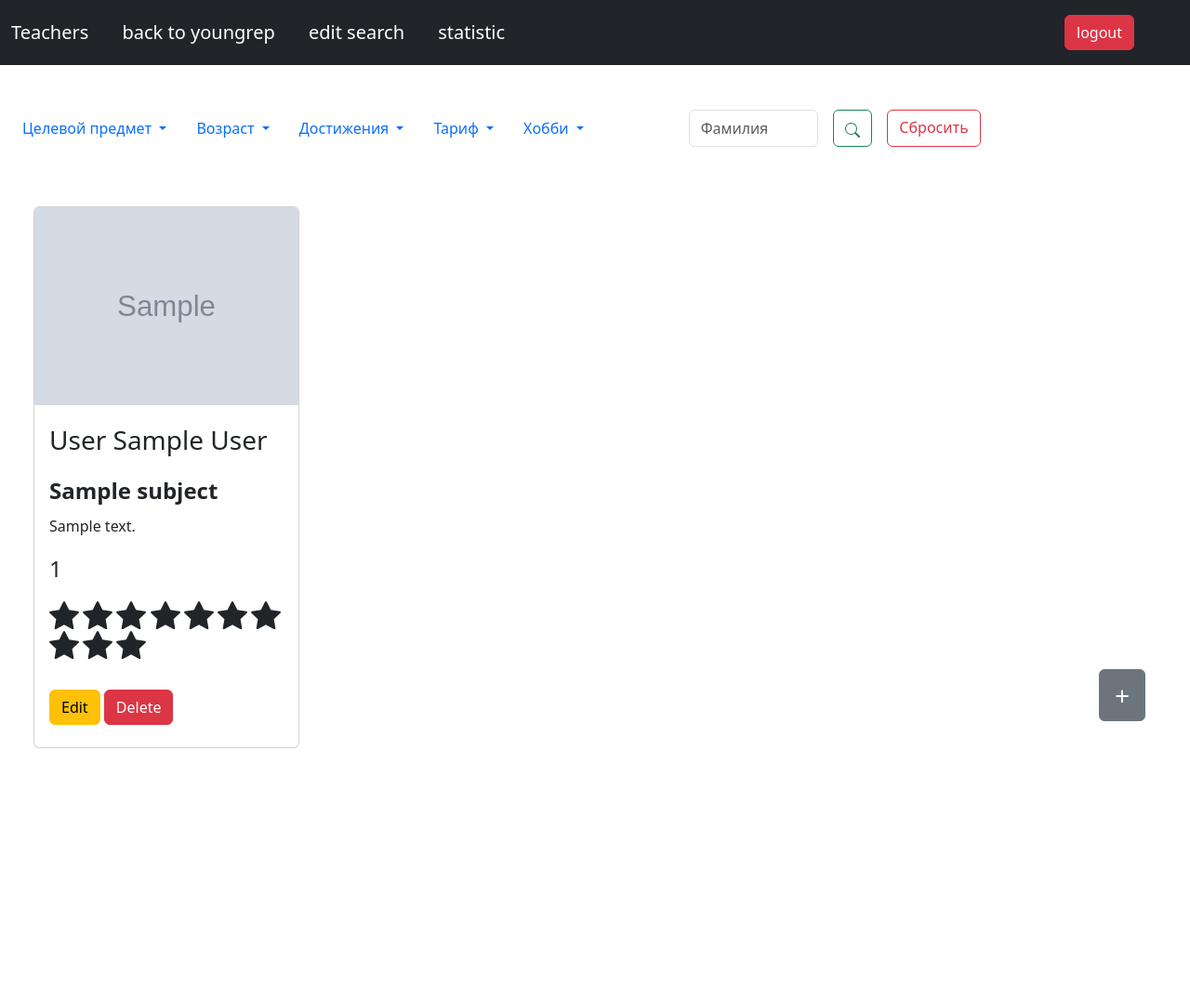
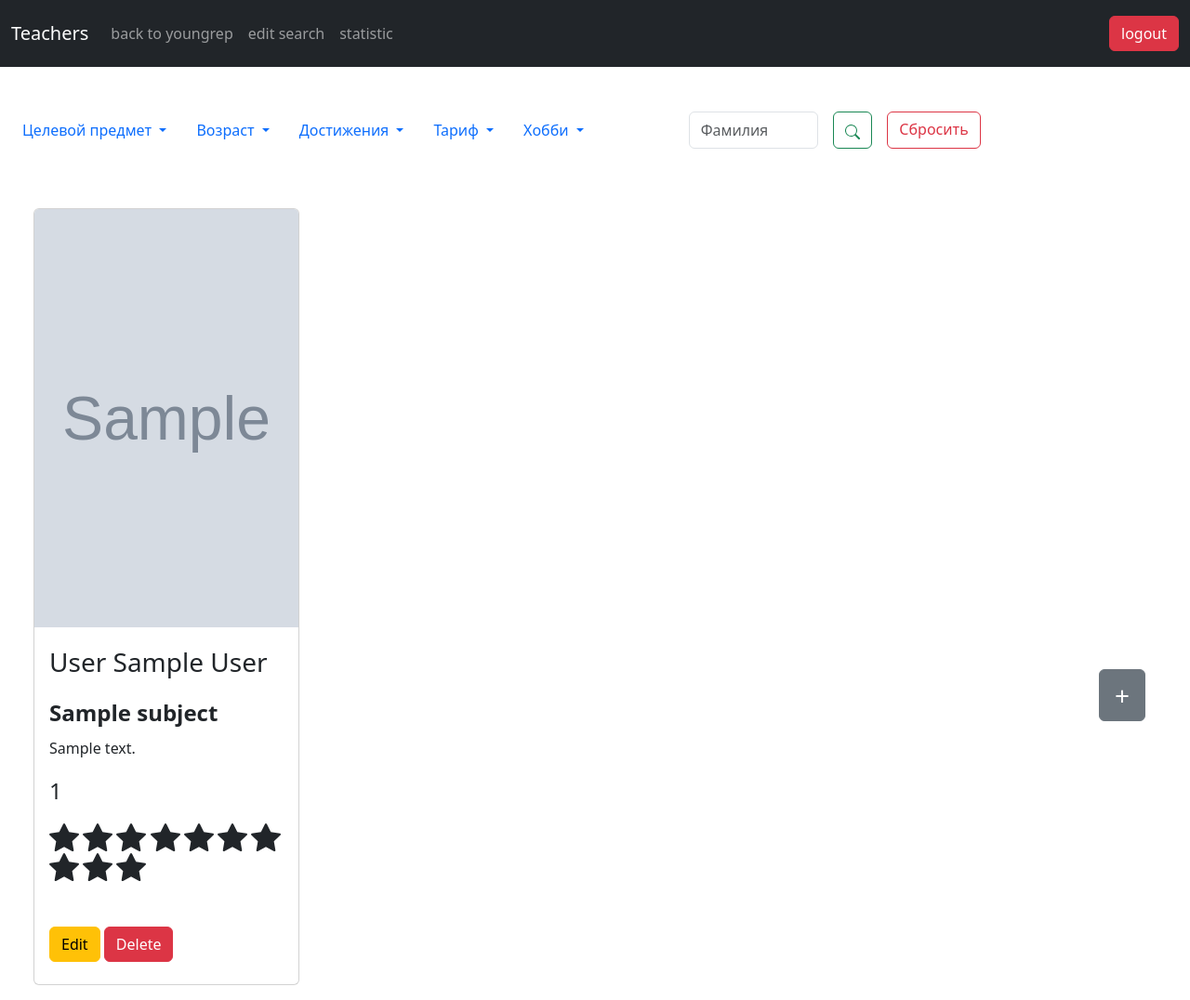
Before and after one commit to DaniilRoitenberg688/youngrep1, a Flask app: page /admin/ in a window 1280 px wide. Shown: the whole page at 93% size. Before the commit the page ends 805 px from the top, so only its background shows below. Run offline with Flask 3, Linux system fonts and the light colour scheme; a user stored in the database is signed in; tables that the repository leaves empty hold one stand-in row (values such as "Sample post"); grey boxes marked "Sample" are stand-in pictures.

Commit message:
interface update

```diff
--- a/app/admin/routes.py
+++ b/app/admin/routes.py
@@ -322,5 +322,4 @@ def add_search():
 @bp.route('/statistic')
 def statistic():
     pages = Page.query.all()
-    print(pages)
     return render_template('admin/statistic.html', title='statistic', pages=pages)
--- a/app/templates/admin/add_teacher.html
+++ b/app/templates/admin/add_teacher.html
@@ -4,7 +4,7 @@
     <div class="container">
         <div class="row">
             <div class="container position-relative">
-                <div class="card col-12 col-lg-5 col-md-6 col-sm-6 px-4 py-4 my-5 position-absolute start-50 translate-middle-x">
+                <div class="card col-12 col-lg-7 col-md-10 col-sm-12 px-4 py-4 my-5 position-absolute start-50 translate-middle-x">
                     <h1 class="mb-4">Add Teacher</h1>
                     <form method="post" novalidate action="" enctype="multipart/form-data">
                         {{ form.hidden_tag() }}
--- a/app/templates/admin/base.html
+++ b/app/templates/admin/base.html
@@ -14,18 +14,29 @@
 </head>
 <body>
 <header>
-    <nav class="navbar navbar-dark bg-dark py-3">
-        <div class="container-fluid">
-            <div>
-                <a class="navbar-brand mt-3" href="{{ url_for('admin.index') }}">Teachers</a>
-                <a class="navbar-brand ms-3" href="{{ url_for('main.index') }}">back to youngrep</a>
-                <a class="navbar-brand ms-3" href="{{ url_for('admin.edit_search') }}">edit search</a>
-                <a class="navbar-brand ms-3" href="{{ url_for('admin.statistic') }}">statistic</a>
+    <nav class="navbar navbar-dark bg-dark py-3 navbar-expand-lg ">
+        <div class="container-fluid collapse ">
+            <button class="navbar-toggler" type="button" data-bs-toggle="collapse" data-bs-target="#data"
+                    aria-controls="navbarTogglerDemo01" aria-expanded="false" aria-label="Toggle navigation">
+                <span class="navbar-toggler-icon"></span>
+            </button>
+            <div class="collapse navbar-collapse text-center" id="data">
+                <a class="navbar-brand" href="{{ url_for('admin.index') }}">Teachers</a>
+                <ul class="navbar-nav me-auto mb-2 mb-lg-0">
+                    <li class="nav-item">
+                        <a class="nav-link" href="{{ url_for('main.index') }}">back to youngrep</a>
+                    </li>
+                    <li class="nav-item">
+                        <a class="nav-link" href="{{ url_for('admin.edit_search') }}">edit search</a>
+                    </li>
+                    <li class="nav-item">
+                        <a class="nav-link" href="{{ url_for('admin.statistic') }}">statistic</a>
+                    </li>
+                </ul>
+                <a class="btn btn-danger" href="{{ url_for('admin.logout') }}">logout</a>
 
             </div>
-            <div>
-                <a class="btn btn-danger me-5" href="{{ url_for('admin.logout') }}">logout</a>
-            </div>
+
         </div>
     </nav>
 </header>
--- a/app/templates/admin/edit_search.html
+++ b/app/templates/admin/edit_search.html
@@ -2,7 +2,7 @@
 
 {% block content %}
     <h1 class="ms-5 mt-4 mb-5">Edit search parameters</h1>
-    <div class="ms-5">
+    <div class=" container ms-5 col-lg-12 col-sm-12 col-md-12">
         <form method="post" novalidate action="">
             {{ form.hidden_tag() }}
         <div class="mb-4">
--- a/app/templates/admin/edit_teacher.html
+++ b/app/templates/admin/edit_teacher.html
@@ -1,10 +1,10 @@
 {% extends "admin/base.html" %}
 
 {% block content %}
-    <div class="container-fluid col-lg-5 col-sm-12">
+    <div class="container-fluid">
         <div class="">
             <div class="container position-relative">
-                <div class="card col-12 col-lg-5 col-md-12 col-sm-12 px-4 py-4 my-5 position-absolute start-50 translate-middle-x">
+                <div class="card col-12 col-lg-7 col-md-10 col-sm-12 px-4 py-4 my-5 position-absolute start-50 translate-middle-x">
                     <h1 class="mb-4">Edit Teacher</h1>
                     <form method="post" novalidate action="" enctype="multipart/form-data">
                         {{ form.hidden_tag() }}
@@ -46,7 +46,7 @@
                         <div class="mb-5">
                             {{ form.image.label }}
                             {{ form.image(class="form-control", type='file', accept='image/*') }}
-                            <img src="{{ form.image_path }}" class="mt-2" style="max-width: 500px; height: auto">
+                            <img src="{{ form.image_path }}" class="mt-2 w-100" style="">
                         </div>
 
                         <div class="mb-5">
--- a/app/templates/admin/index.html
+++ b/app/templates/admin/index.html
@@ -1,8 +1,33 @@
 {% extends 'admin/base.html' %}
 {% block content %}
+    <style>
+        #message {
+            margin: 0;
+            position: absolute;
+            top: 50%;
+            left: 50%;
+            margin-right: -50%;
+            transform: translate(-50%, -50%);
+            border-radius: 25px;
+            display: none;
+            background-color: rgba(255, 255, 255, 1);
+            z-index: 2;
 
+        }
 
-    <div class="position-relative mt-5 col-lg-12 col-sm-12 col-md-12 col-12 start-50 translate-middle-x" id="start" style="">
+    </style>
+
+    <script>
+        function delete_teacher(id) {
+            let answer = confirm('Are you sure')
+            if (answer) {
+                location = 'delete_teacher/' + id
+            }
+        }
+    </script>
+
+    <div class="position-relative mt-5 col-lg-12 col-sm-12 col-md-12 col-12 start-50 translate-middle-x" id="start"
+         style="">
         <form class="d-flex flex-column flex-lg-row me-3 ms-2 mb-5" method="post"
               action="{{ url_for('admin.search_form') }}">
             <nav class="nav d-flex flex-row col-sm-1 col-lg-7 col-12 ">
@@ -120,10 +145,9 @@
         <div class="me-3">
             <div class="row me-3 ms-2">
                 {% for teacher in teachers %}
-
-                    <div class="col-lg-3 col-md-4 col-sm-10 col-12 m-lg-3">
-                        <div class="card mb-3">
-                            <img class="card-img-top img-fluid" style=""
+                    <div class="col-lg-3 col-md-6 col-sm-12 col-12 m-lg-3">
+                        <div class="card mb-3 h-100">
+                            <img class="card-img-top img-fluid" style="object-fit: cover; height: 450px"
                                  src="/static/teachers_images/{{ teacher.image }}"
                                  onclick="location.href='/admin/teacher_profile/{{ teacher.id }}'">
                             <div class="card-body" onclick="location.href='/admin/teacher_profile/{{ teacher.id }}'">
@@ -150,9 +174,8 @@
                                 <a class="btn btn-warning"
                                    href="{{ url_for('admin.edit_teacher', id=teacher.id) }}">Edit</a>
                                 <a class="btn btn-danger"
-                                   href="{{ url_for('admin.delete_teacher', id=teacher.id) }}"
-                                   onclick="document.getElementById('message').style.display='block'
-                                            document.getElementById('p').style.display='block'">Delete</a>
+                                        {#                                   href="{{ url_for('admin.delete_teacher', id=teacher.id) }}"#}
+                                   onclick="delete_teacher({{ teacher.id }})">Delete</a>
                             </div>
                         </div>
 
--- a/app/templates/main/teacher_profile.html
+++ b/app/templates/main/teacher_profile.html
@@ -627,7 +627,7 @@
                             <h5 class="fs-5 mb-2">Предмет: <strong>{{ teacher.subjects[0].name }}</strong></h5>
                             <h5 class="fs-5 mb-2">Класс: <strong>{{ teacher.students_class }}</strong></h5>
                             <h5 class="fs-5 mb-2">Достижения: <strong>{{ teacher.achievements_text }}</strong></h5>
-                            <h5 class="fs-5 mb-2">Тариф: <strong>{{ teacher.tariff }} руб/нед</strong></h5>
+                            <h5 class="fs-5 mb-2">Тариф: <strong>{{ teacher.tariff }}₽/нед</strong></h5>
                             <h5 class="fs-5 mb-2">Хобби: <strong>{{ teacher.hobbies_text }}</strong></h5>
 
                         </div>
--- a/app/templates/main/teachers.html
+++ b/app/templates/main/teachers.html
@@ -133,8 +133,8 @@
                                     <p style="  display: -webkit-box;
   -webkit-line-clamp: 2;
   -webkit-box-orient: vertical;
-  overflow: hidden;">{{ teacher.achievements_text }}</p>
-                                    <p class="card-text mb-3 fs-4">{{ teacher.tariff }}</p>
+  overflow: hidden;" class="mb-3">{{ teacher.achievements_text }}</p>
+                                    <p class="card-text mb-4 fs-4"><span class="fs-4">{{ teacher.tariff }}</span>₽/нед</p>
                                     <div>
                                         {% for i in range(teacher.feedback) %}
                                             <svg xmlns="http://www.w3.org/2000/svg" width="1em" height="1em"
```
